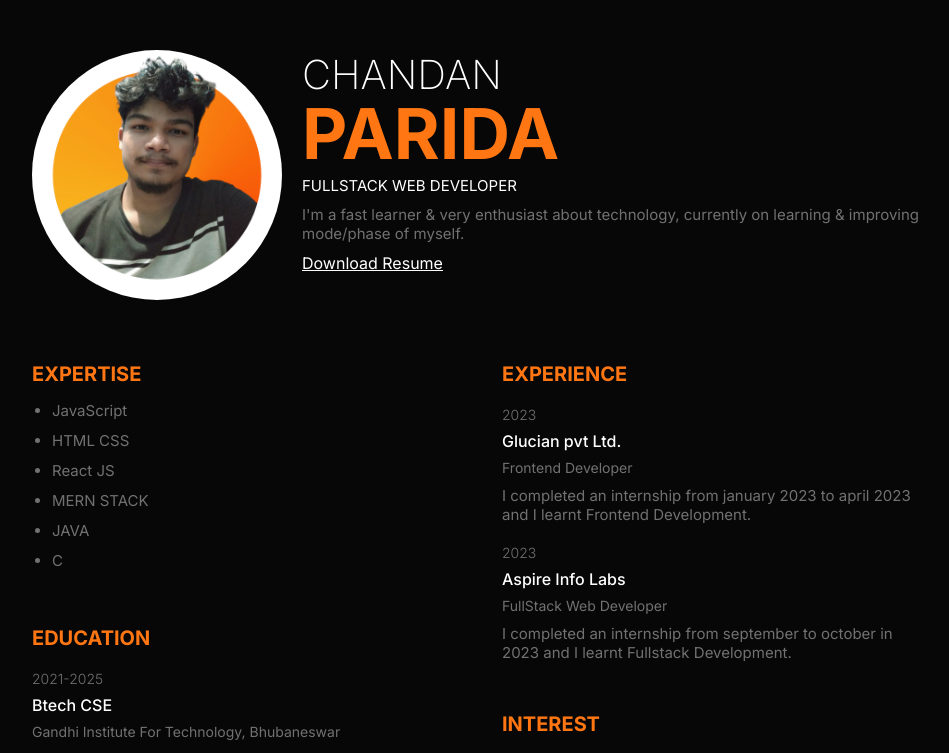
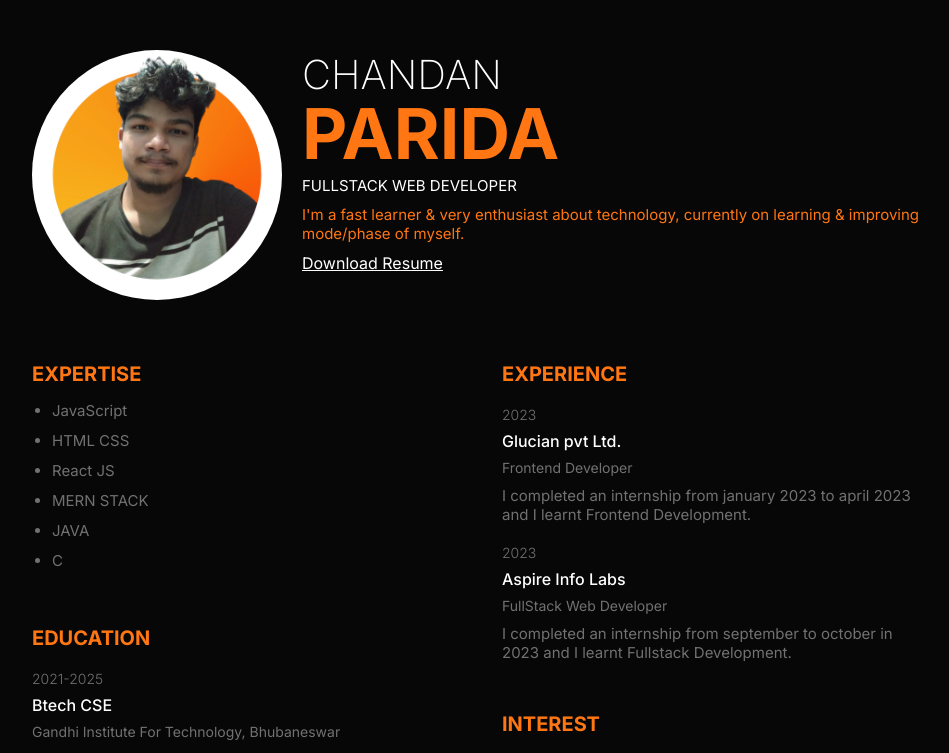
Before and after one commit to ChandanP01/myResume, a plain HTML site: page index.html in a window 1280 px wide. In both pictures the pointer is over the element 775 px from the left and 224 px from the top of the page. Shown: the top 753 px of the page, without its empty margins (158-1107 px from the left). Drawn offline with Linux system fonts and the light colour scheme.

Commit message:
update the style of the contact

```diff
--- a/style.css
+++ b/style.css
@@ -37,8 +37,12 @@ a {
 	font-size: 1.5rem;
 	font-weight: 400;
 	color: var(--text-color);
+	cursor: pointer;
 }
 
+.description:hover{
+	color: var(--primary-color);
+}
 .title {
 	color: var(--primary-color);
 	font-weight: 700;
```
